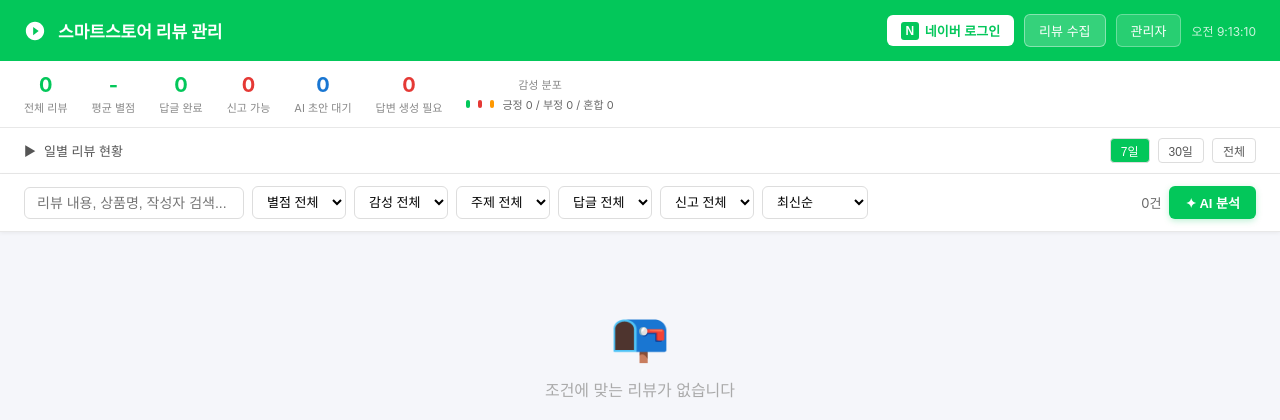
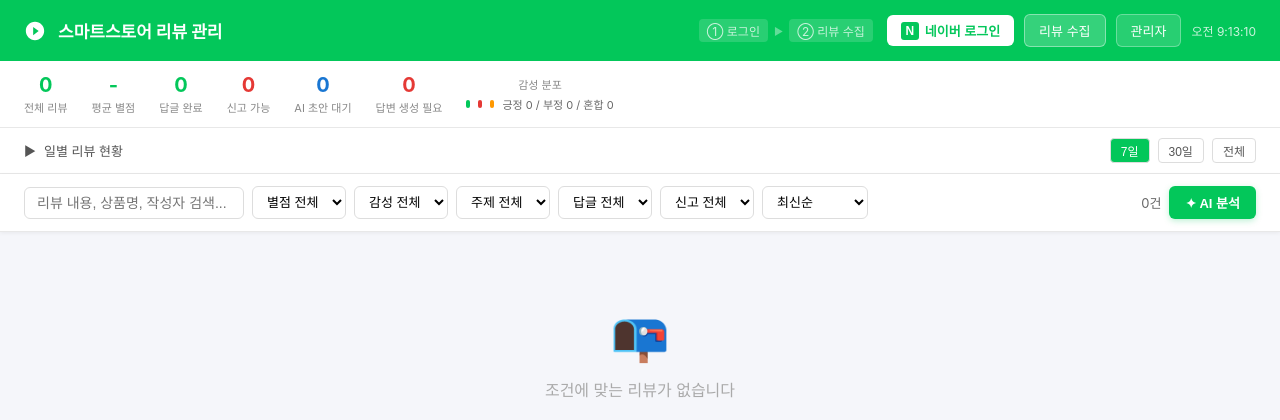
Before and after one commit to cococooklove/minbestcs, a Flask app: page / in a window 1280 px wide. Shown: the top 420 px of the page. Run offline with Flask 3, Linux system fonts and the light colour scheme; data that the repository does not hold is empty.

Commit message:
스토어 댓글 등록 버튼 비활성화 및 로그인/수집 가이드 추가
- 스토어에 댓글 등록 버튼 (개발중) 표시 및 비활성화
- 헤더에 ① 로그인 → ② 리뷰 수집 스텝 가이드 추가
- 로그인 완료 시 단계 강조 및 안내 토스트 메시지 개선
- 버튼 title 속성으로 hover 툴팁 안내 추가
- 페이지 로드 시 로그인 상태 자동 반영

Co-Authored-By: Claude Sonnet 4.6 <noreply@anthropic.com>

```diff
--- a/templates/index.html
+++ b/templates/index.html
@@ -104,6 +104,18 @@
   }
   .btn-naver-login:hover { opacity: 0.85; }
   .btn-naver-login:disabled { opacity: 0.5; cursor: not-allowed; }
+  .btn-naver-login.logged-in { background: #e8f9f0; color: #03c75a; }
+  .step-guide {
+    display: flex; align-items: center; gap: 6px;
+    font-size: 12px; color: rgba(255,255,255,0.75); margin-right: 4px;
+  }
+  .step-guide .step {
+    display: flex; align-items: center; gap: 4px;
+    background: rgba(255,255,255,0.15); border-radius: 4px;
+    padding: 3px 8px; white-space: nowrap;
+  }
+  .step-guide .step.done { background: rgba(3,199,90,0.3); color: #b2ffd6; }
+  .step-guide .arrow { opacity: 0.5; font-size: 10px; }
   .naver-n {
     background: #03c75a; color: white;
     font-weight: 900; font-size: 12px;
@@ -351,10 +363,17 @@
   <svg width="22" height="22" viewBox="0 0 24 24" fill="white" style="cursor:pointer" onclick="goHome()"><path d="M12 2C6.48 2 2 6.48 2 12s4.48 10 10 10 10-4.48 10-10S17.52 2 12 2zm-2 14.5v-9l6 4.5-6 4.5z"/></svg>
   <h1 style="cursor:pointer" onclick="goHome()">스마트스토어 리뷰 관리</h1>
   <div class="header-actions">
-    <button class="btn-naver-login" id="btn-login" onclick="startNaverLogin()">
+    <div class="step-guide" id="step-guide">
+      <span class="step" id="step1">① 로그인</span>
+      <span class="arrow">▶</span>
+      <span class="step" id="step2">② 리뷰 수집</span>
+    </div>
+    <button class="btn-naver-login" id="btn-login" onclick="startNaverLogin()"
+      title="셀러센터에 로그인합니다. 브라우저 창이 열리면 네이버 계정으로 로그인하세요.">
       <span class="naver-n">N</span> 네이버 로그인
     </button>
-    <button class="btn-classify" onclick="runScrape()">리뷰 수집</button>
+    <button class="btn-classify" onclick="runScrape()"
+      title="로그인 후 스마트스토어 셀러센터에서 리뷰를 자동으로 가져옵니다.">리뷰 수집</button>
     <button class="btn-admin" id="btn-admin" onclick="toggleAdmin()">관리자</button>
     <span class="last-updated" id="last-updated">-</span>
   </div>
@@ -696,7 +715,7 @@ function renderReviews(reviews) {
               <button class="btn-sm btn-gray" id="enable-edit-btn-${idx}" onclick="enableEditReply(${idx})">수정</button>
               <button class="btn-sm btn-blue" id="edit-btn-${idx}" onclick="startEditReply(${idx})" style="display:none">저장</button>
               <button class="btn-sm btn-ghost" id="del-btn-${idx}" onclick="rejectReply(${idx})" style="display:none">삭제</button>
-              <button class="btn-sm btn-orange" onclick="postReply(${idx}, this)">스토어에 댓글 등록</button>
+              <button class="btn-sm btn-orange" disabled style="opacity:.4;cursor:not-allowed">스토어에 댓글 등록 (개발중)</button>
             </div>
           </div>
         </div>`;
@@ -1083,10 +1102,14 @@ function startNaverLogin() {
         fetch('/api/login/status').then(r => r.json()).then(d => {
           if (d.logged_in) {
             clearInterval(loginPoll);
-            showToast('로그인 완료!');
-            btn.innerHTML = '<span class="naver-n">N</span> 로그인됨';
+            showToast('✓ 로그인 완료! 이제 리뷰 수집 버튼을 눌러주세요.');
+            btn.innerHTML = '<span class="naver-n">N</span> 로그인됨 ✓';
+            btn.classList.add('logged-in');
             btn.disabled = true;
             btn.onclick = null;
+            document.getElementById('step1').classList.add('done');
+            document.getElementById('step2').style.fontWeight = '700';
+            document.getElementById('step2').style.color = 'white';
           }
         });
       }, 2000);
@@ -1179,6 +1202,20 @@ fetch('/api/admin/config').then(r => r.json()).then(cfg => {
   setInterval(fetchReviews, 5 * 60 * 1000);
 });
 
+// 초기 로그인 상태 확인
+fetch('/api/login/status').then(r => r.json()).then(d => {
+  if (d.logged_in) {
+    const btn = document.getElementById('btn-login');
+    btn.innerHTML = '<span class="naver-n">N</span> 로그인됨 ✓';
+    btn.classList.add('logged-in');
+    btn.disabled = true;
+    btn.onclick = null;
+    document.getElementById('step1').classList.add('done');
+    document.getElementById('step2').style.fontWeight = '700';
+    document.getElementById('step2').style.color = 'white';
+  }
+});
+
 function tagGift(idx, btn) {
   const isActive = btn.classList.contains('active');
   fetch(`/api/review/tag/${idx}`, {
```
